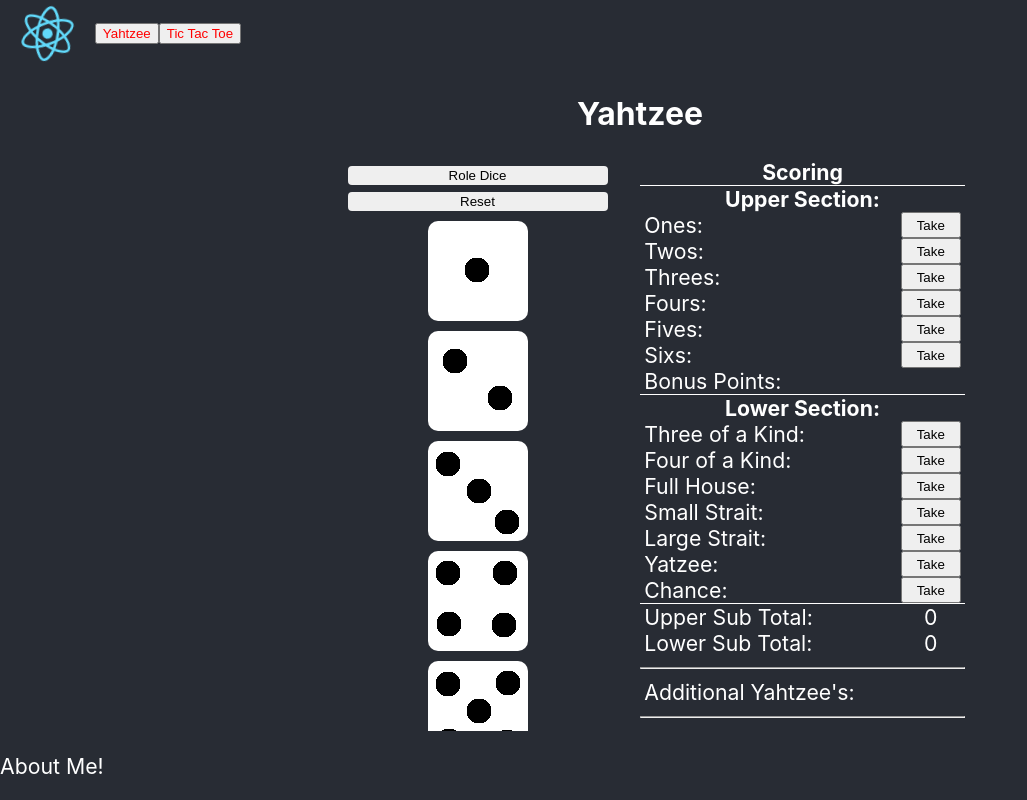
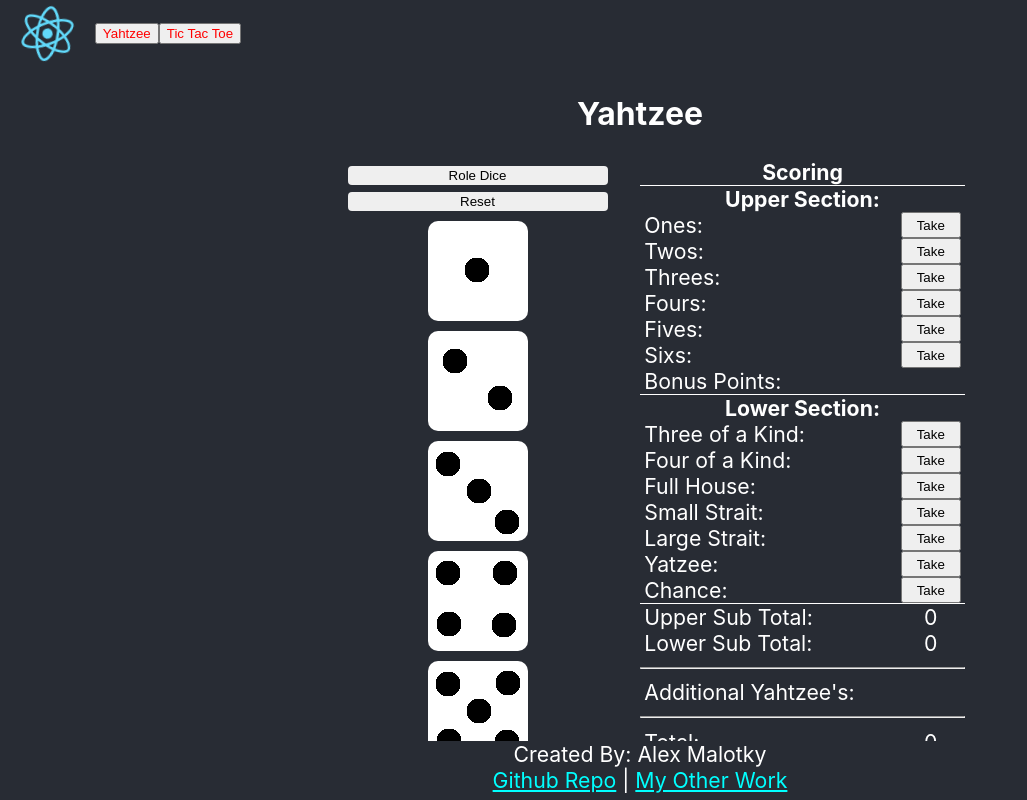
Before and after one commit to Malotkya/StaticGames, a React (Create React App) app: page / in a window 1280 px wide. Shown: the whole page, without its empty margins (0-1027 px from the left). Built offline with nearby package versions, Linux system fonts and the light colour scheme.

Commit message:
Added about me content to footer.

```diff
--- a/src/App.css
+++ b/src/App.css
@@ -59,3 +59,12 @@ h2{
 main {
     overflow: scroll;
 }
+
+footer {
+    text-align: center;
+    padding-bottom: 0.5ch;
+}
+
+footer a:link, footer a:visited{
+    color: cyan;
+}
--- a/src/App.js
+++ b/src/App.js
@@ -19,9 +19,9 @@ function App() {
 			{game}
 		</main>
 		<footer>
-        <p>
-          About Me!
-        </p>
+			Created By: Alex Malotky<br/>
+            <a target="_blank" href="https://github.com/Malotkya/StaticGames">Github Repo</a> |&nbsp;
+            <a target="_blank" href="https://Alex.Malotky.net/Portfolio">My Other Work</a>
 		</footer>
 		</div>
 	);
```
Lines whose indentation alone changed are shown as unchanged.
